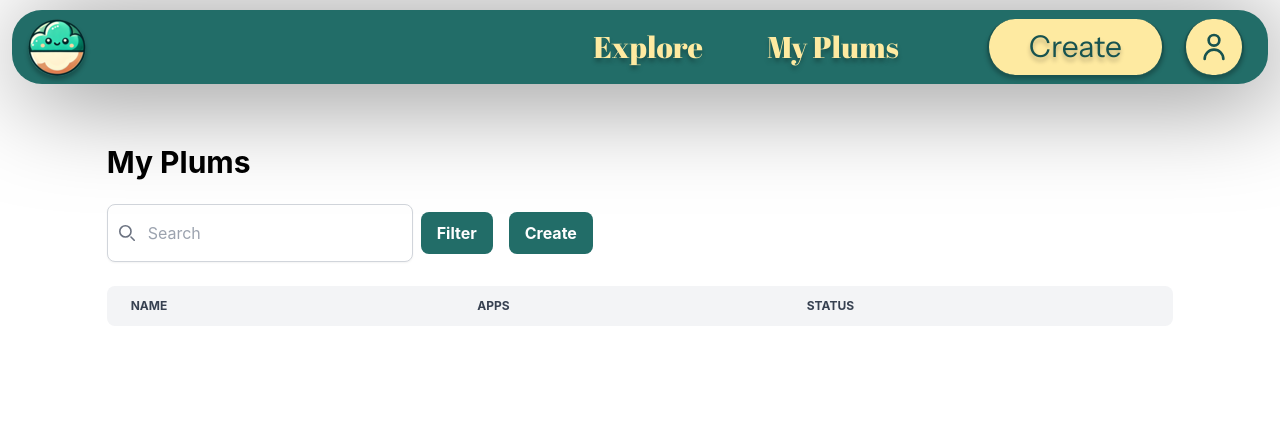
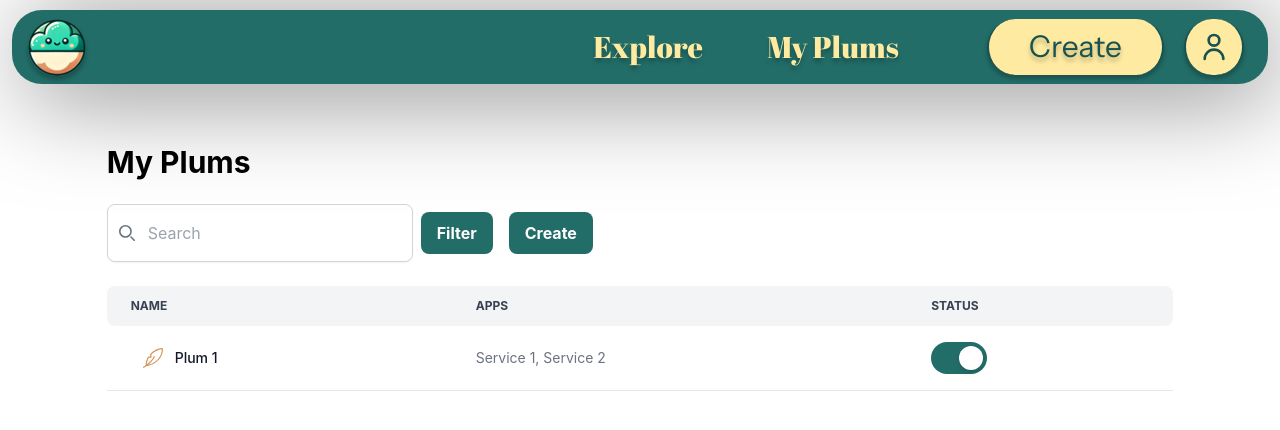
Before and after one commit to FppEpitech/AREA, a React (Create React App) app in the folder react-frontend/: page /myPlums in a window 1280 px wide. Shown: the top 430 px of the page. Built offline with nearby package versions, Linux system fonts and the light colour scheme.

Commit message:
feat(MyPlums): Create activation button for plums
This button will activate/desactivate plums

```diff
--- a/react-frontend/src/pages/MyPlums/myPlums.tsx
+++ b/react-frontend/src/pages/MyPlums/myPlums.tsx
@@ -4,7 +4,13 @@ import feather from '../../assets/myPlums/feather.svg';
 
 export default function MyPlums() {
 
-    const [myPlums, setMyPlums] = useState([]);
+    const [myPlums, setMyPlums] = useState([
+        {
+            name: 'Plum 1',
+            services: 'Service 1, Service 2',
+            isActivated: true
+        }
+    ]);
 
     const sendLogin = async() => {
         // TODO : await setMyPlums(getMyPlums());
@@ -61,15 +67,23 @@ export default function MyPlums() {
                                         <th scope="row" className="px-6 py-4 font-medium text-gray-900 whitespace-nowrap dark:text-white">
                                             <div className="flex justify-start">
                                                 <img className='w-5 mx-3' src={feather} alt="Feather"></img>
-                                                {/* {plum.name} */}
+                                                {plum.name}
                                             </div>
                                         </th>
-                                        {/* <td className="px-6 py-4">
+                                        <td className="px-6 py-4">
                                             {plum.services}
-                                        </td> */}
-                                        {/* <td className="px-6 py-4">
-                                            {plum.isActivated}
-                                        </td> */}
+                                        </td>
+                                        <td className="px-6 py-4">
+                                            <button
+                                                className={`relative w-14 h-8 flex items-center rounded-full p-1
+                                                ${plum.isActivated ? 'bg-customGreen' : 'bg-gray-300'} transition-colors duration-300`}
+                                            >
+                                                <div
+                                                    className={`w-6 h-6 bg-white rounded-full shadow-md transform
+                                                    ${plum.isActivated ? 'translate-x-6' : 'translate-x-0'} transition-transform duration-300`}
+                                                ></div>
+                                            </button>
+                                        </td>
                                     </tr>
                                 ))}
                             </tbody>
```
